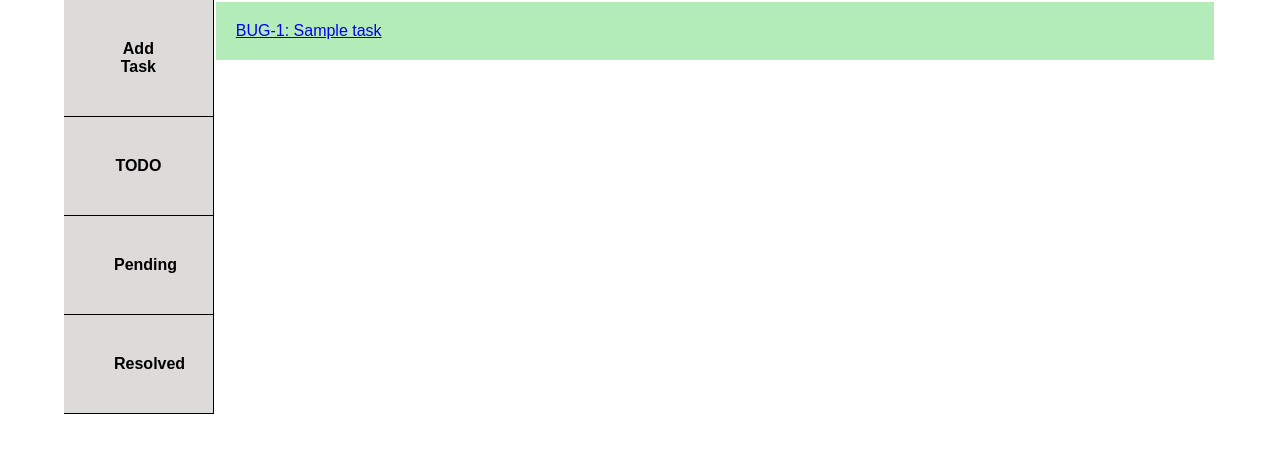
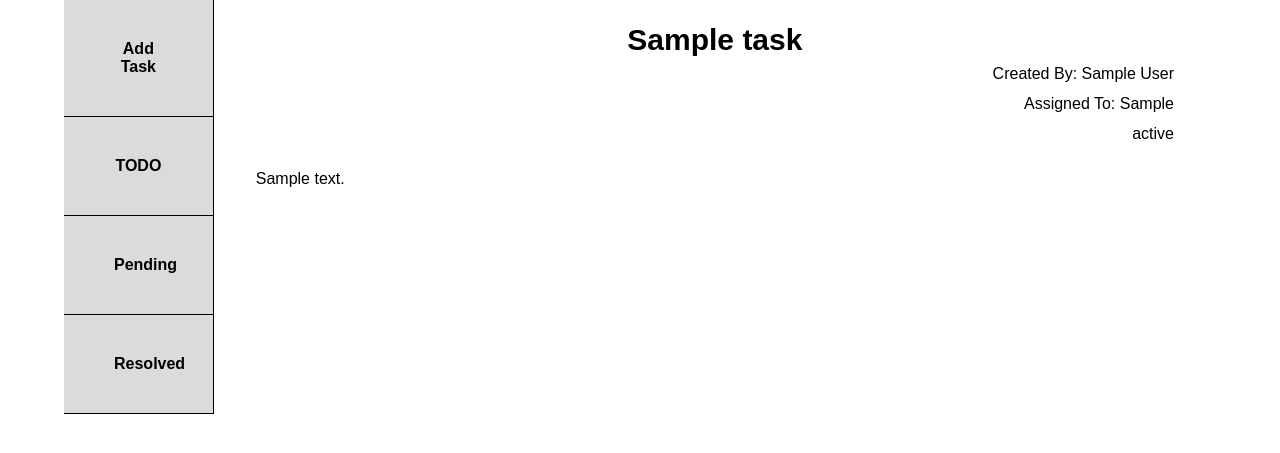
Before and after one commit to RichPin-Software/bugtracker, a PHP site: page /members.php?id=1 in a window 1280 px wide. Shown: the part 97-550 px from the top of the page. Run offline with PHP 8.4, Linux system fonts and the light colour scheme; the visitor is signed in with stand-in values (Sample User, id 1); tables that the repository leaves empty or names only in its code hold one stand-in row (values such as "Sample post").

Commit message:
create view for selected task, created showElement and hideElement js functions, created displayAlert function php, clean up code, add css for selected task

```diff
--- a/app.js
+++ b/app.js
@@ -4,8 +4,8 @@ const btnAddTask = document.getElementById('add-task');
 const btnCancel = document.getElementById('cancel');
 
 btnAddTask.addEventListener('click', ()=> {
-    Ui.hideElement('tasks');
-    Ui.showElement('addtask-form');
+    Ui.hideElement('.display-table');
+    Ui.showElement('.add-task-form');
 });
 
 btnCancel.addEventListener('click', ()=> {
--- a/members.php
+++ b/members.php
@@ -10,12 +10,20 @@
     }
     else
     {
-        if($_SESSION['currentUser'])
+        if(isset($_GET['id']))
         {
-            $Template->load('views/v_members.php');
+            $_SESSION['id'] = $_GET['id'];
+            $Template->load('views/v_tasks.php');
         }
         else
         {
-            $Template->load('views/v_login.php');
+            if($_SESSION['currentUser'])
+            {
+                $Template->load('views/v_members.php');
+            }
+            else
+            {
+                $Template->load('views/v_login.php');
+            }
         }
     }
--- a/models/m_template.php
+++ b/models/m_template.php
@@ -75,17 +75,46 @@ class Templates
     }
 
     /*
-        TEST Functions
+        Forms and Alerts
     */
-    function getAlertTypes()
+    function addTaskForm()
     {
-        if(isset($this->alertTypes))
+        $form = <<<FORM
+        <div class="add-task-form" id="addtask-form">
+        <form action="" method="POST">
+        <input type="text" name="task-title" cols="100" id="task-title" placeholder="New Task Title">
+        <div class="error"></div><br>
+        <input type="text" name="task-author" id="task-author" placeholder="Created by">
+        <div class="error"></div><br>
+        <textarea name="task-description" id="task-description" cols="100" rows="20"></textarea><br>
+        <input type="button" name="cancel" id="cancel" value="Cancel">
+        <input type="submit" class="submit" value="Submit">
+        </form>
+        </div>
+        FORM;
+
+        return $form;
+    }
+
+    function displayAlert()
+    {
+        $alert = $this->getAlerts();
+        if($alert != '')
         {
-            print_r($this->alertTypes);
+            $showAlert = <<<ALERT
+            <ul class="alerts">$alert</ul>
+            <script>
+            setTimeout(()=>{
+            document.querySelector('.alerts').style.display='none';
+            },3000);
+            </script>
+            ALERT;
+
+            return $showAlert;
         }
         else
         {
-            echo "\$alertTypes is not set";
+            return $alert;
         }
     }
 }
--- a/models/ui.js
+++ b/models/ui.js
@@ -16,15 +16,15 @@ class UI
         return window.location.href = url;
     }
 
-    showElement(elementId, display = 'block')
+    showElement(queryselector, display = 'block')
     {
-        let element = document.getElementById(elementId);
+        let element = document.querySelector(queryselector);
         element.style.display = display;
     }
 
-    hideElement(elementId)
+    hideElement(queryselector)
     {
-        let element = document.getElementById(elementId);
+        let element = document.querySelector(queryselector);
         element.style.display = 'none';
     }
 
--- a/views/style.css
+++ b/views/style.css
@@ -12,6 +12,19 @@ html, body {
 
 body {
     font-family: sans-serif;
+}
+
+table {
+    padding:0;
+    width:100%;
+}
+
+table th {
+    font-size: 30px;
+}
+
+table td {
+    padding:20px;
 }
 
 div#login-container {
@@ -51,13 +64,16 @@ input#task-author {
     width:100%;
 }
 
-table#tasks {
-    padding:0;
-    width:100%;
+table#selected-task {
+    /*background-color: rgb(174, 182, 174);*/
+    padding:20px;
+    height: 100%;
 }
 
-table#tasks td {
-    padding:20px;
+table#selected-task #author, #assignee, #status {
+    text-align: right;
+    padding-top: 5px;
+    padding-bottom: 5px;
 }
 
 table#tasks tr:nth-child(odd) {
--- a/views/v_members.php
+++ b/views/v_members.php
@@ -27,20 +27,9 @@
         <div class="row">
             <div class="members-body">
                 <?php
-                    $loginSuccessful = $this->getAlerts();
-                    if($loginSuccessful != '')
-                    {
-                        echo "<ul class='alerts'>$loginSuccessful</ul>";
-                        echo "<script>setTimeout(()=>{
-                            document.querySelector('.alerts').style.display='none';
-                        },2500);</script>";
-                    }
-                    else
-                    {
-                        echo $loginSuccessful;
-                    }
+                    echo $this->displayAlert();
                 ?>
-                <table id="tasks">
+                <table class="display-table" id="tasks">
                     <?php
                         include('includes/database.php');
 
@@ -52,32 +41,23 @@
                                 while($row = $result->fetch_object()) {
                                     $table = <<<TABLE
                                     <tr>
-                                    <td><a href="#">BUG-$row->id: $row->title</a></td>
+                                    <td><a href="members.php?id=$row->id">BUG-$row->id: $row->title</a></td>
                                     </tr>
                                     TABLE;
 
                                     echo $table;
                                 }
                             } else {
-                                echo "<tr><td colspan='5'>No Data Available</td></tr>";
+                                echo "<tr><td>No Data Available</td></tr>";
                             }
                         } else {
-                            echo "Error: ".$mysqli->error;
+                            echo "Error: $mysqli->error";
                         }
                     ?>
                 </table>
-                <!-- form set to display:'none' by default until #add-task button is clicked -->
-                <div id="addtask-form">
-                    <form action="" method="POST">
-                        <input type="text" name="task-title" cols="100" id="task-title" placeholder="New Task Title">
-                        <div class="error"></div><br>
-                        <input type="text" name="task-author" id="task-author" placeholder="Created by">
-                        <div class="error"></div><br>
-                        <textarea name="task-description" id="task-description" cols="100" rows="20"></textarea><br>
-                        <input type="button" name="cancel" id="cancel" value="Cancel">
-                        <input type="submit" class="submit" value="Submit">
-                    </form>
-                </div>
+                <?php
+                    echo $this->addTaskForm();
+                ?>
             </div>
         </div>
     </div>
--- a/views/v_tasks.php
+++ b/views/v_tasks.php
@@ -25,8 +25,39 @@
             </div>
         </div>
         <div class="row">
-            <div class="members-body">
+            <div class="members-body" id="selected-tasks-container">
+                <table class="display-table" id="selected-task">
+                    <?php
+                        include('includes/database.php');
 
+                        $id = $_SESSION['id'];
+
+                        $sql = "SELECT * FROM tasks WHERE id = $id";
+                        $result = $conn->query($sql);
+
+                        if($result) {
+                            if($result->num_rows > 0) {
+                                $row = $result->fetch_object();
+                                $table = <<<TABLE
+                                <tr><th>$row->title</th></tr>
+                                <tr><td id="author">Created By: $row->author</td></tr>
+                                <tr><td id="assignee">Assigned To: $row->assignee</td></tr>
+                                <tr><td id="status">$row->status</td></tr>
+                                <tr><td id="description">$row->description</td></tr>
+                                TABLE;
+
+                                echo $table;
+                            } else {
+                                echo "<tr><td>No Data Available</td></tr>";
+                            }
+                        } else {
+                            echo "Error: $mysqli->error";
+                        }
+                    ?>
+                </table>
+                <?php
+                    echo $this->addTaskForm();
+                ?>
             </div>
         </div>
     </div>
```
Also changed, not shown: views/v_login.php (+1 -16 lines).
